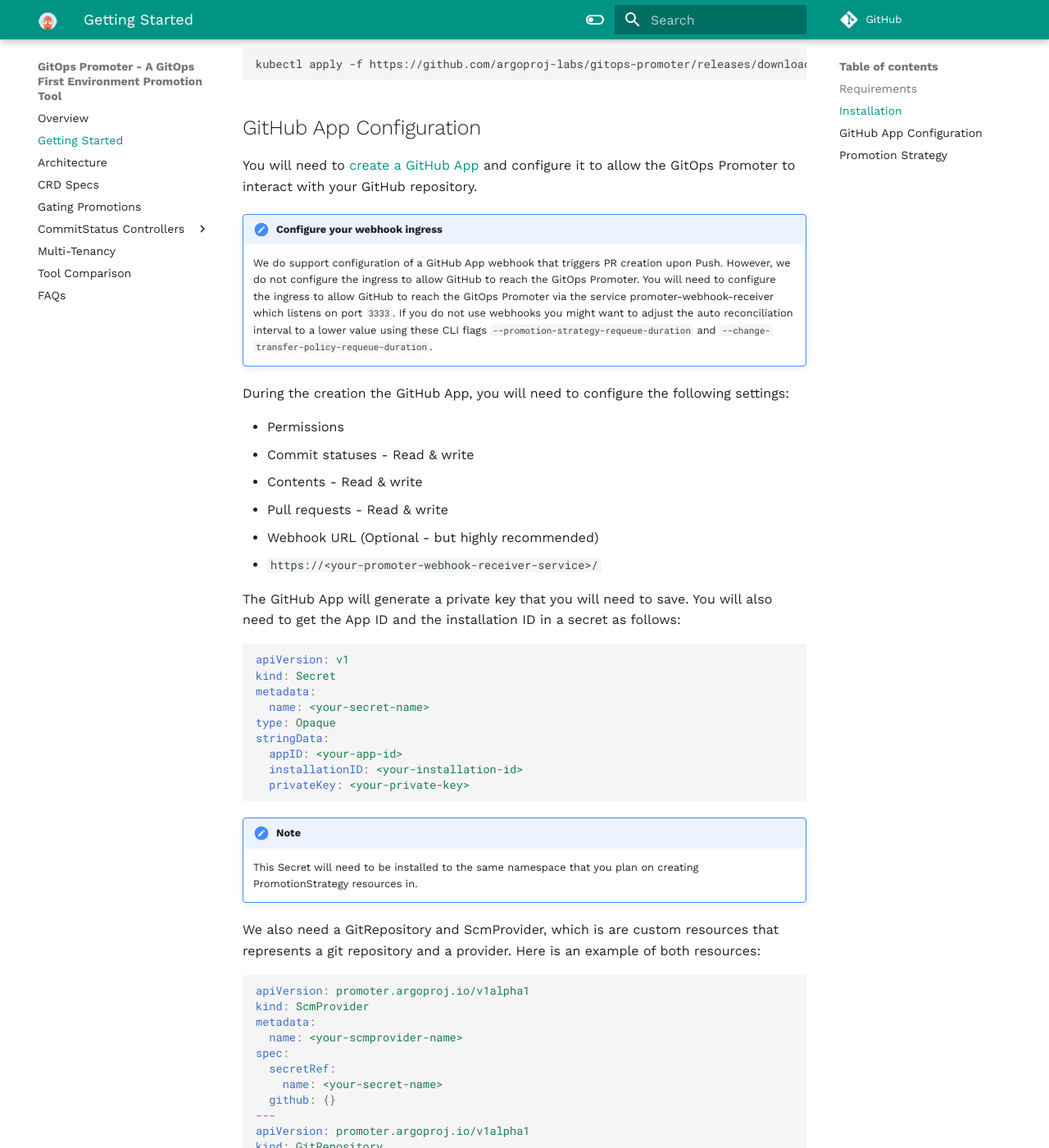
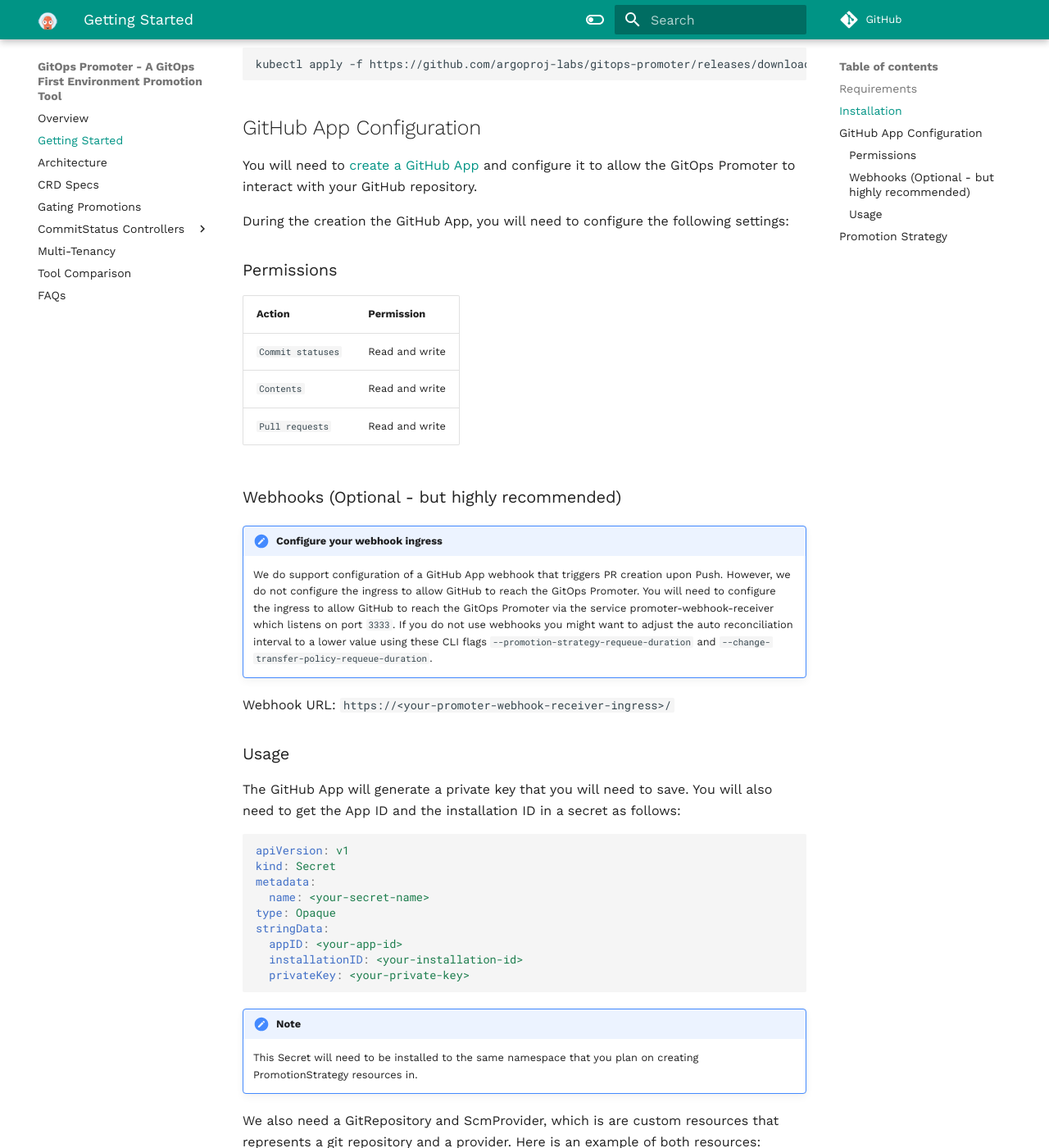
Before and after one commit to zachaller/gitops-promoter, an MkDocs documentation site: the page built from docs/getting-started.md, in a window 1280 px wide and 1400 px high, scrolled down 548 px. Shown: the whole window at 82% size. Built offline with MkDocs 1.6.1 and Material for MkDocs 9.7.7, drawn with Linux system fonts in a browser that asks for light colours; comment, search, counter and statistics services are not loaded; some of the changed lines change nothing that is shown.

Commit message:
docs: reformat GitHub app documentation (#218)
Signed-off-by: Alexy Mantha <alexy@mantha.dev>

```diff
--- a/docs/getting-started.md
+++ b/docs/getting-started.md
@@ -24,6 +24,19 @@
 You will need to [create a GitHub App](https://docs.github.com/en/developers/apps/creating-a-github-app) and configure
 it to allow the GitOps Promoter to interact with your GitHub repository.
 
+
+During the creation the GitHub App, you will need to configure the following settings:
+
+### Permissions
+
+| Action            | Permission     |
+| ----------------- | -------------- |
+| `Commit statuses` | Read and write |
+| `Contents`        | Read and write |
+| `Pull requests`   | Read and write |
+
+### Webhooks (Optional - but highly recommended)
+
 !!! note "Configure your webhook ingress"
 
     We do support configuration of a GitHub App webhook that triggers PR creation upon Push. However, we do not configure
@@ -32,14 +45,9 @@
     you might want to adjust the auto reconciliation interval to a lower value using these CLI flags `--promotion-strategy-requeue-duration` and
     `--change-transfer-policy-requeue-duration`.
 
-During the creation the GitHub App, you will need to configure the following settings:
+Webhook URL: `https://<your-promoter-webhook-receiver-ingress>/`
 
-* Permissions
-  * Commit statuses - Read & write
-  * Contents - Read & write
-  * Pull requests - Read & write
-* Webhook URL (Optional - but highly recommended)
-  * `https://<your-promoter-webhook-receiver-service>/`
+### Usage
 
 The GitHub App will generate a private key that you will need to save. You will also need to get the App ID and the
 installation ID in a secret as follows:
```
